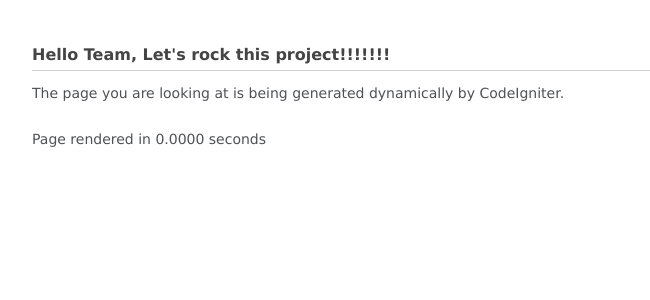
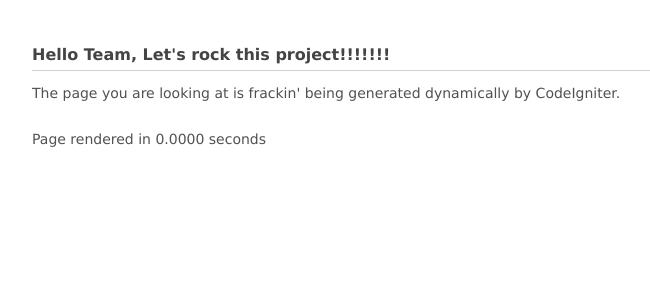
Before and after one commit to dhamma-dev/Entrepreneur, a CodeIgniter app: page / in a window 1280 px wide. Shown: the top 300 px of the page, without its empty margins (8-658 px from the left). Run offline with CodeIgniter, Linux system fonts and the light colour scheme.

Commit message:
Added Fraken closes #2

```diff
--- a/application/views/welcome_message.php
+++ b/application/views/welcome_message.php
@@ -47,7 +47,7 @@ code {
 
 <h1>Hello Team, Let's rock this project!!!!!!!</h1>
 
-<p>The page you are looking at is being generated dynamically by CodeIgniter.</p>
+<p>The page you are looking at is frackin' being generated dynamically by CodeIgniter.</p>
 
 <p><br />Page rendered in {elapsed_time} seconds</p>
 
```
